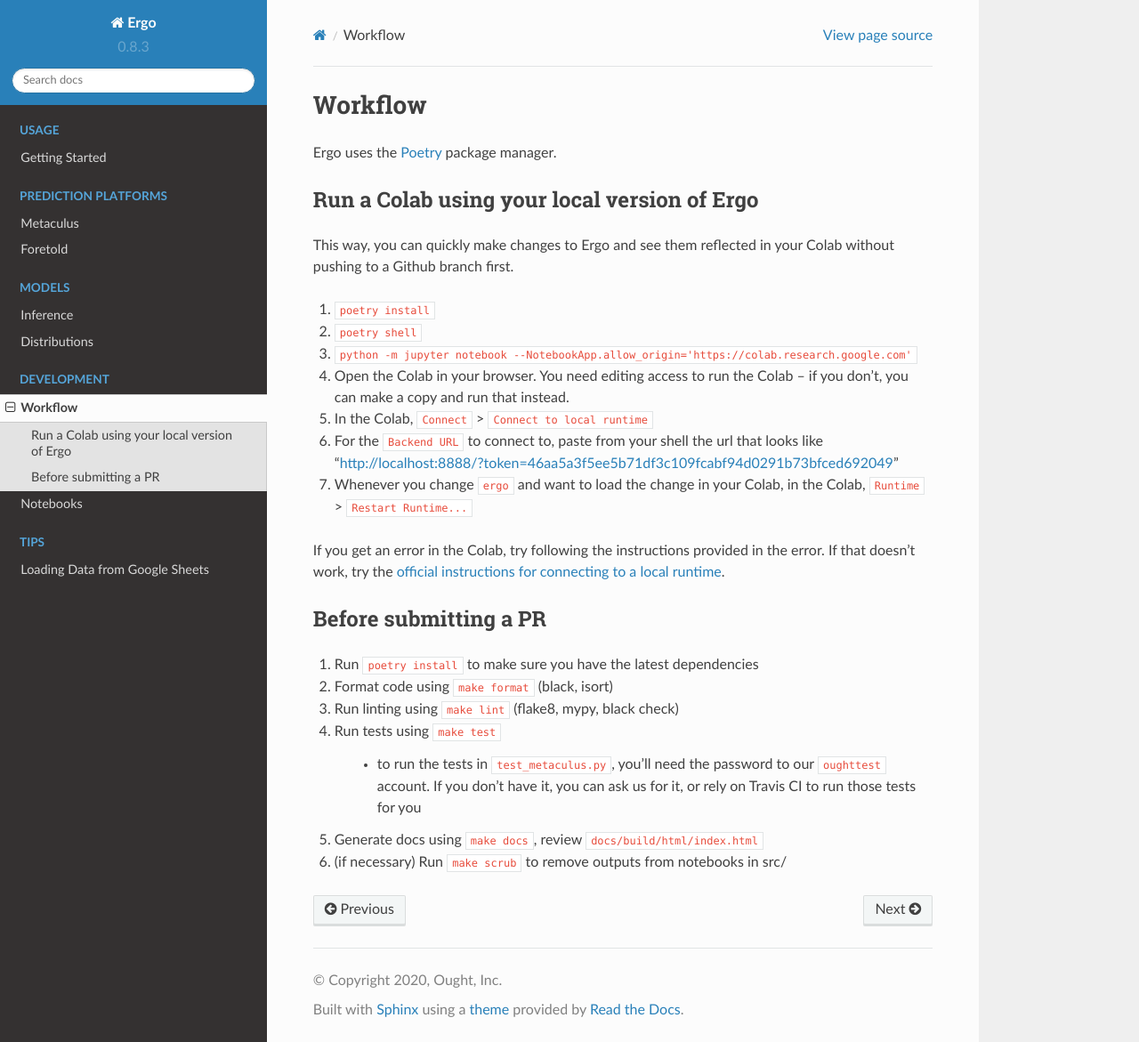
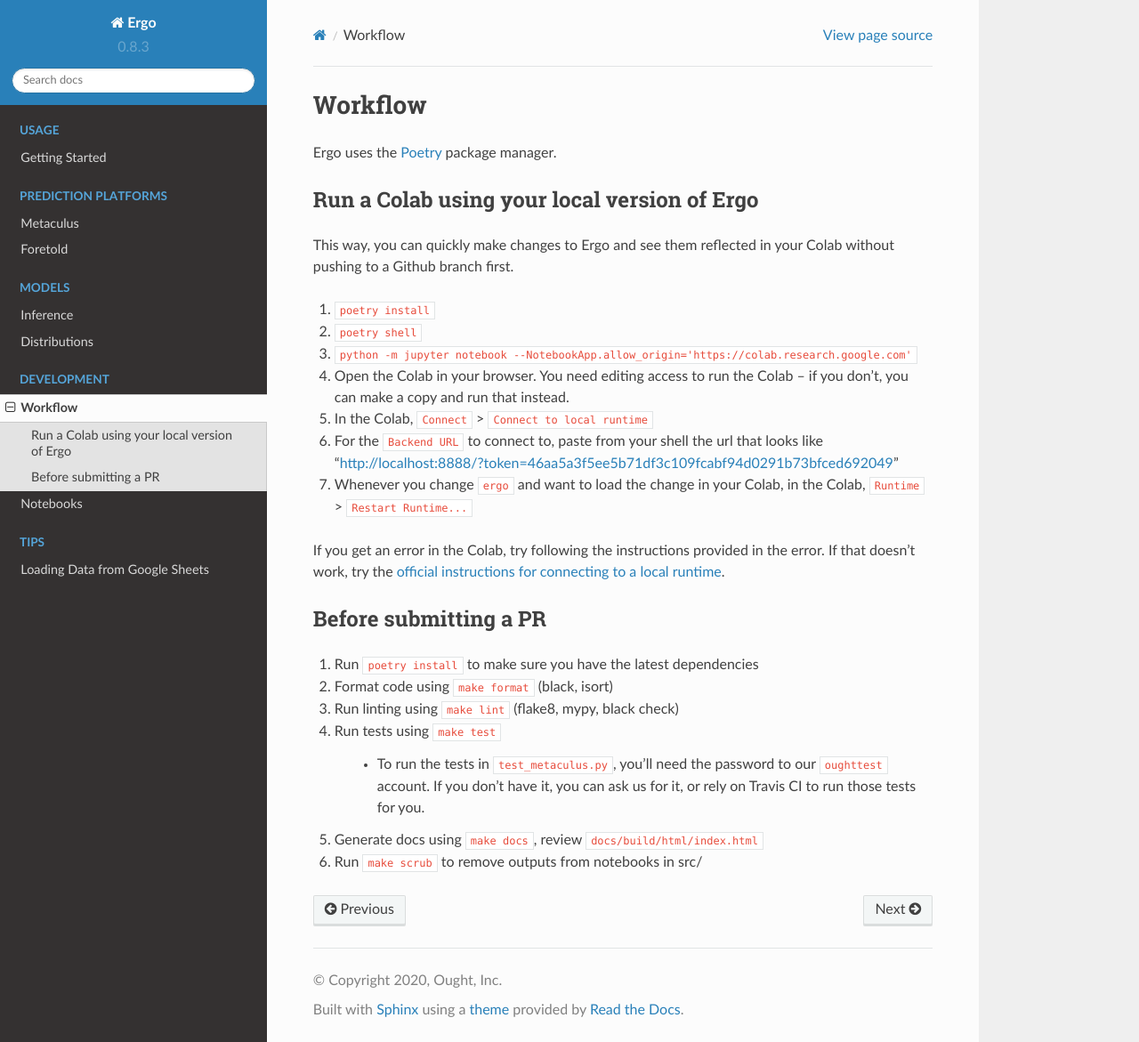
Before and after one commit to oughtinc/ergo, a Sphinx documentation site: the page built from docs/workflow.rst, in a window 1280 px wide and 1171 px high. Shown: the whole window at 89% size. Built offline with Sphinx 7.4.7 and the Read the Docs theme 2.0.0, drawn with Linux system fonts in a browser that asks for light colours.

Commit message:
Minor update to docs

```diff
--- a/docs/workflow.rst
+++ b/docs/workflow.rst
@@ -33,13 +33,13 @@ Before submitting a PR
 3. Run linting using ``make lint`` (flake8, mypy, black check)
 4. Run tests using ``make test``
 
-    * to run the tests in ``test_metaculus.py``, you'll need the password to
+    * To run the tests in ``test_metaculus.py``, you'll need the password to
       our ``oughttest`` account. If you don't have it, you can ask us for it,
-      or rely on Travis CI to run those tests for you
+      or rely on Travis CI to run those tests for you.
 
 5. Generate docs using ``make docs``, review
    ``docs/build/html/index.html``
-6.  (if necessary) Run ``make scrub`` to remove outputs from notebooks in src/
+6. Run ``make scrub`` to remove outputs from notebooks in src/
 
 .. _Poetry: https://github.com/python-poetry/poetry
 .. _official instructions for connecting to a local runtime: https://research.google.com/colaboratory/local-runtimes.html
```
